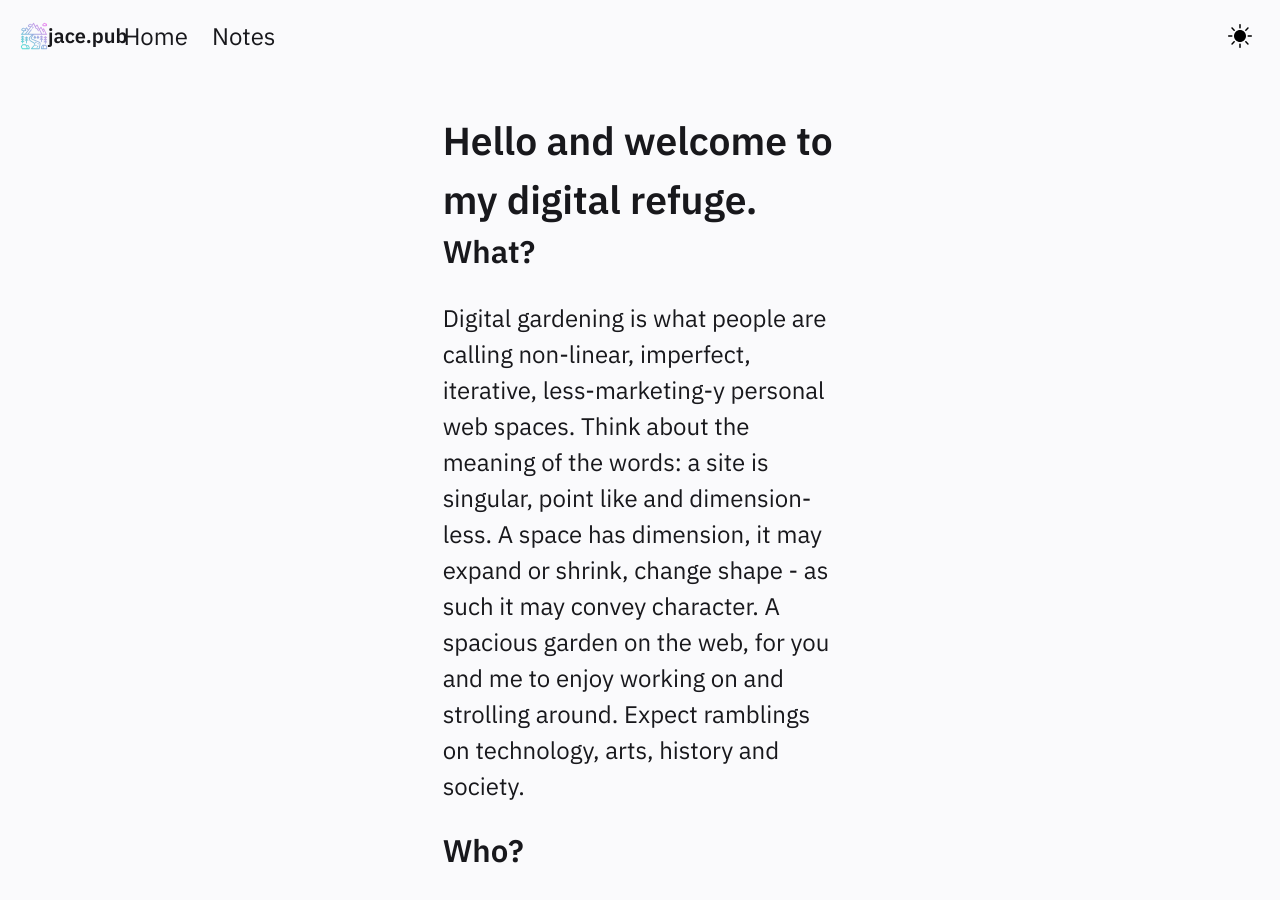
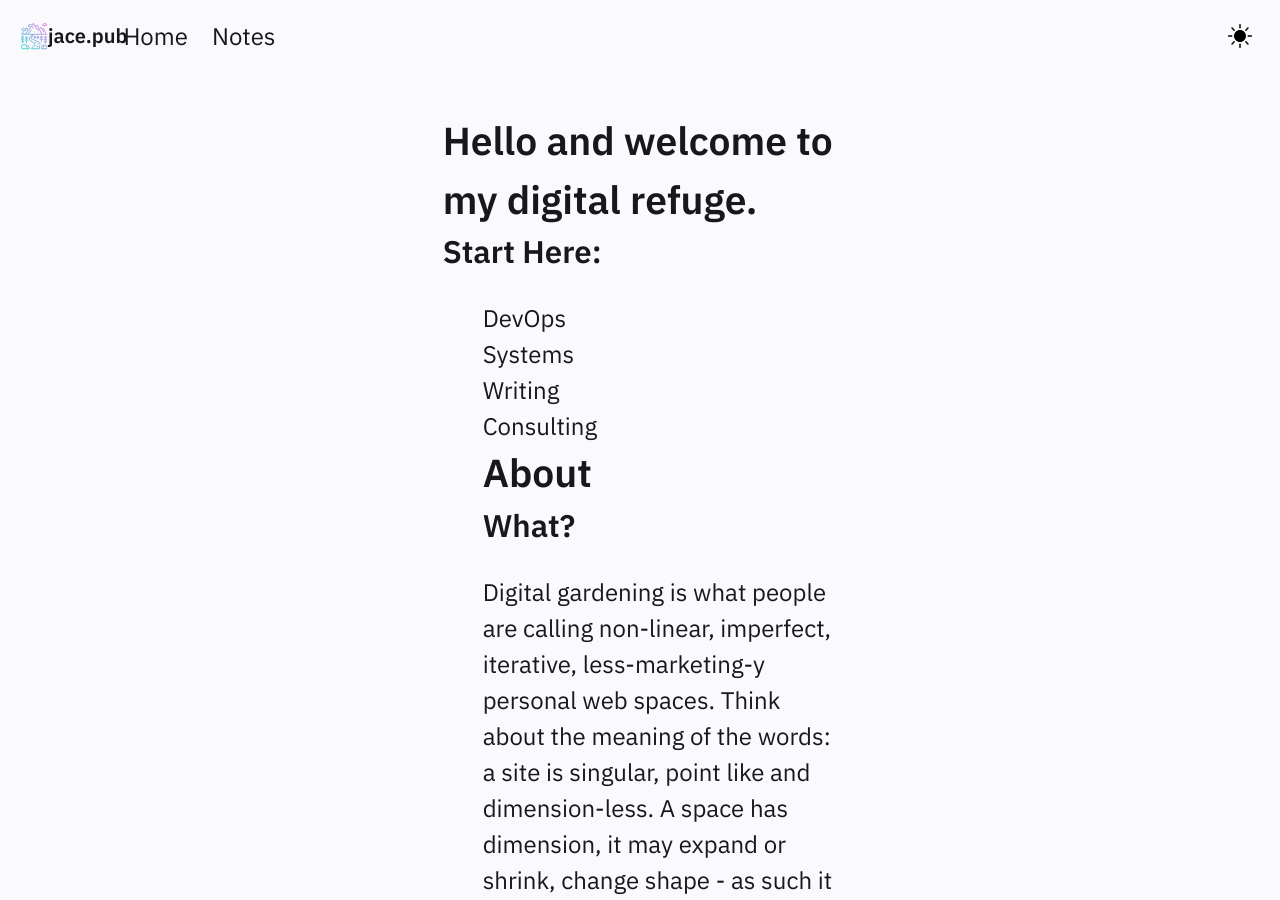
Before and after one commit to jaltgen/jacegardens, a Jekyll site: the page built from pages/index.md, in a window 1280 px wide and 900 px high. Built offline with Jekyll 4.4.1, drawn with Linux system fonts in a browser that asks for light colours.

Commit message:
Frontpage changes

```diff
--- a/_includes/Homepage.html
+++ b/_includes/Homepage.html
@@ -1,6 +1,15 @@
 <div class="column is-4">
     <div class="block homeblock">
     <h1>Hello and welcome to my digital refuge.</h1>
+    <h2>Start Here:</h2>
+    <ul>
+      <li>DevOps</li>
+      <li>Systems</li>
+      <li>Writing</li>
+      <li>Consulting</li>
+
+</hr>
+    <h1> About </h1>
     <h2>What?</h2>
     <p>
       Digital gardening is what people are calling non-linear, imperfect, iterative, less-marketing-y personal web spaces. Think about the meaning of the words: a site is singular, point like and dimension-less. A space has dimension, it may expand or shrink, change shape - as such it may convey character. A spacious garden on the web, for you and me to enjoy working on and strolling around. Expect ramblings on technology, arts, history and society.
```
